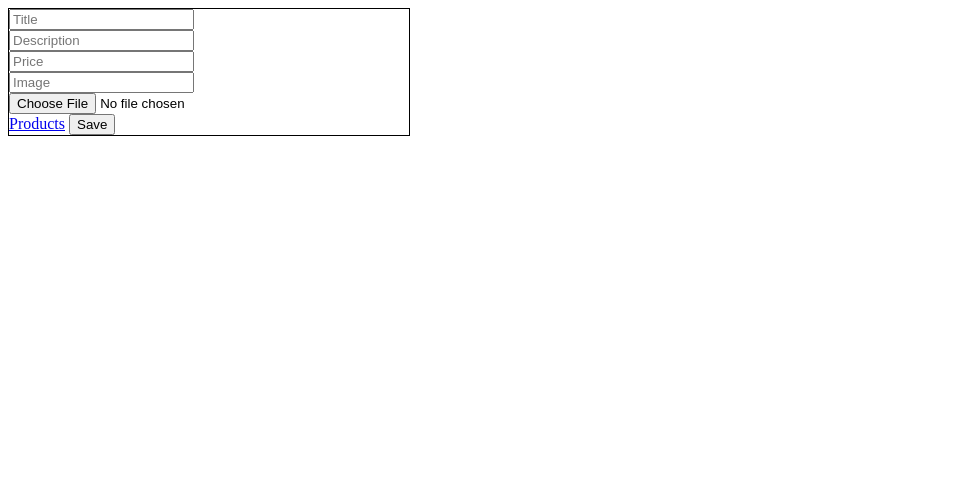
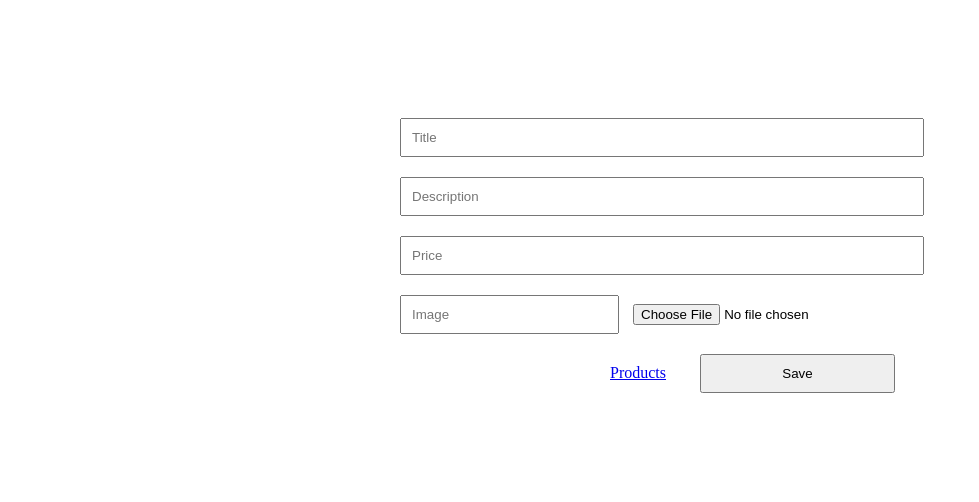
Before and after one commit to StefanM23/Training-Stefan-Munteanu, a PHP site: page /ProjectMS/product.php in a window 1280 px wide. Shown: the top 502 px of the page, without its empty margins (0-979 px from the left). Run offline with PHP 8.4, Linux system fonts and the light colour scheme; a stand-in replaces the project's code that opens the database connection; some libraries are stand-ins or nearby versions.

Commit message:
{#4} {index.php} {http://pm.5psolutions.net/public/index.php?path_info=projects/training-tefan-munteanu/tasks/4}

```diff
--- a/product.css
+++ b/product.css
@@ -1,4 +1,23 @@
+
 .myProductFrom{
-    border: 1px solid black;
-    width: 400px;
+    width: 500px;
+    padding: 100px;
+    margin: 0 auto;
 }
+.item-i{
+    width: 100%;
+    padding: 10px;
+    margin: 10px;
+}
+.item-j{
+    width: 39%;
+    padding: 10px;
+    margin: 10px;
+}
+.item-j-y{
+    position: relative;
+    width: 39%;
+    padding: 10px;
+    margin: 10px;
+    left:200px;
+}
--- a/product.php
+++ b/product.php
@@ -1,3 +1,13 @@
+<?php
+
+require_once "common.php";
+require_once "config.php";
+
+if (isset($_POST['Save'])) {
+
+}
+
+?>
 <!DOCTYPE html>
 <html lang="en">
 <head>
@@ -8,14 +18,14 @@
     <link rel="stylesheet" href="product.css">
 </head>
 <body>
-    <form action="" method="post" enctype="multipart/form-data" class="myProductFrom">
-        <input type="text" name="title" placeholder="Title"><br>
-        <input type="text" name="description" placeholder="Description"><br>
-        <input type="text" name="price" placeholder="Price"><br>
-        <input type="text" name="image" placeholder="Image">
-        <input type="file" ><br>
-        <a href="#">Products</a>
-        <input type="submit" value="Save">
+    <form action="product.php" method="post" enctype="multipart/form-data" class="myProductFrom">
+        <input class="item-i" type="text" name="title" placeholder="Title"><br>
+        <input class="item-i" type="text" name="description" placeholder="Description"><br>
+        <input class="item-i" type="text" name="price" placeholder="Price"><br>
+        <input class="item-j" type="text" name="image" placeholder="Image">
+        <input class="item-j-x" type="file" ><br>
+        <a class="item-j-y" href="#">Products</a>
+        <input class="item-j-y" type="submit" value="Save">
     </form>
 </body>
 </html>
```
Also changed, not shown: cart.php (+14 -13 lines), common.php (+4 -6 lines), configd.php (+8 -7 lines), index.php (+7 -8 lines), login.php (+4 -4 lines).
